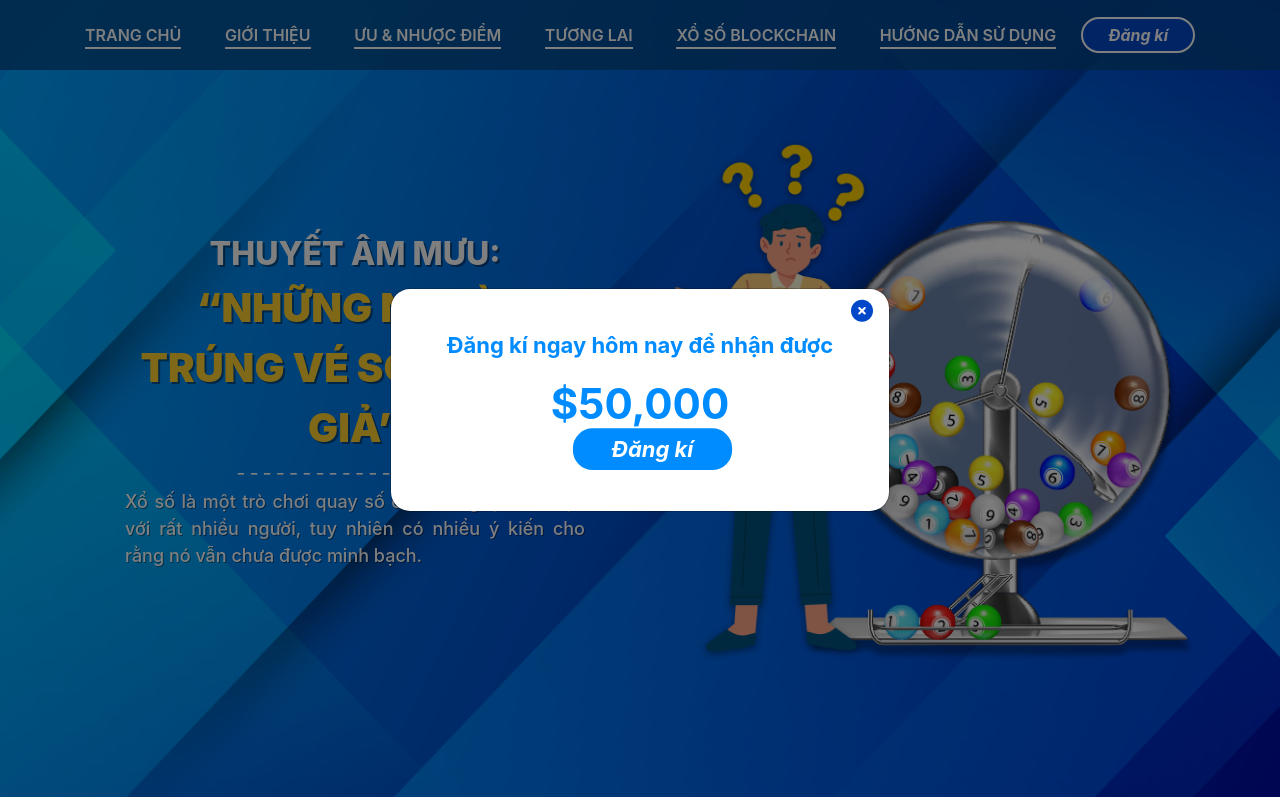
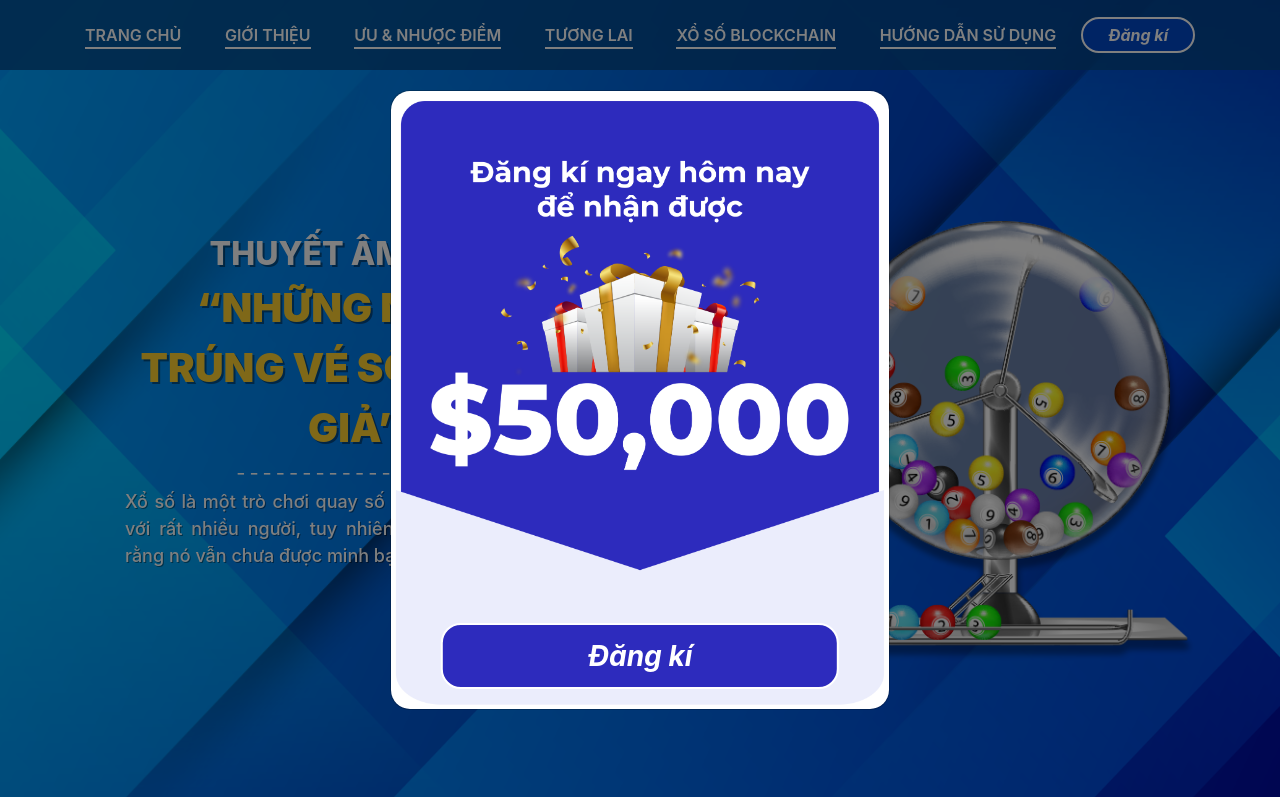
Before and after one commit to lixxkook00/lott-landing-hao, a plain HTML site: page index.html in a window 1280 px wide. Shown: the top 797 px of the page. Drawn offline with nearby package versions, Linux system fonts and the light colour scheme.

Commit message:
update sjhdakjshd

```diff
--- a/css/style.css
+++ b/css/style.css
@@ -32,6 +32,13 @@ img{
 
 .centering{
     display: flex;
+    align-items: center;
+    justify-content: center;
+}
+
+.centering-column{
+    display: flex;
+    flex-direction: column;
     align-items: center;
     justify-content: center;
 }
@@ -931,7 +938,7 @@ iframe{
 
 #signUpModal .sign-up-modal{
     position: relative;
-    padding: 30px 20px;
+    /* padding: 30px 20px; */
 }
 
 #signUpModal button {
@@ -952,18 +959,25 @@ iframe{
     color: #008CFF;
 }
 .sign-up-modal-btn{
+    position: absolute;
+    bottom: 20px;
+    left: 50%;
+    width: 80%;
+    transform: translate(-50%);
+    /* width: 100%; */
     display: inline-block;
-    padding: 4px 35px;
-    margin-left: 25px;
+    padding: 10px 35px;
+    /* margin-left: 25px; */
     border: 2px solid #fff;
-    background-color: #008CFF;
+    background-color: #2D2BBD;
     border-radius: 20px;
     font-weight: 700;
     font-style: italic;
+    /* font-size: 32px; */
     color: #fff;
-    font-size: 20px;
+    font-size: 28px;
     text-align: center;
-    animation: join-now 1s ease-in-out infinite alternate;
+    /* animation: join-now 1s ease-in-out infinite alternate;  */
 }
 
 .sign-up-modal-value{
--- a/index.html
+++ b/index.html
@@ -698,16 +698,8 @@
         <div class="modal-dialog modal-dialog-centered centering">
             <div class="modal-content">
                 <div class="sign-up-modal">
-                    <button type="button" class="btn-close btn-close-sign-up" data-bs-dismiss="modal" aria-label="Close">
-                        <i class="fa-solid fa-circle-xmark"></i>
-                    </button>
-                    <div class="sign-up-modal-title">
-                        Đăng kí ngay hôm nay để nhận được
-                    </div>
-                    <div class="sign-up-modal-value">
-                        $50,000
-                    </div>
-                    <div class="centering">
+                    <div class="centering-column">
+                        <img src="./img/popup-img.png" alt="">
                         <a href="https://lottpower.org/signup/seven" class="ref-link sign-up-modal-btn">
                             Đăng kí
                         </a>
```
Also changed, not shown: img/popup-img.png (added), 2 other files.
